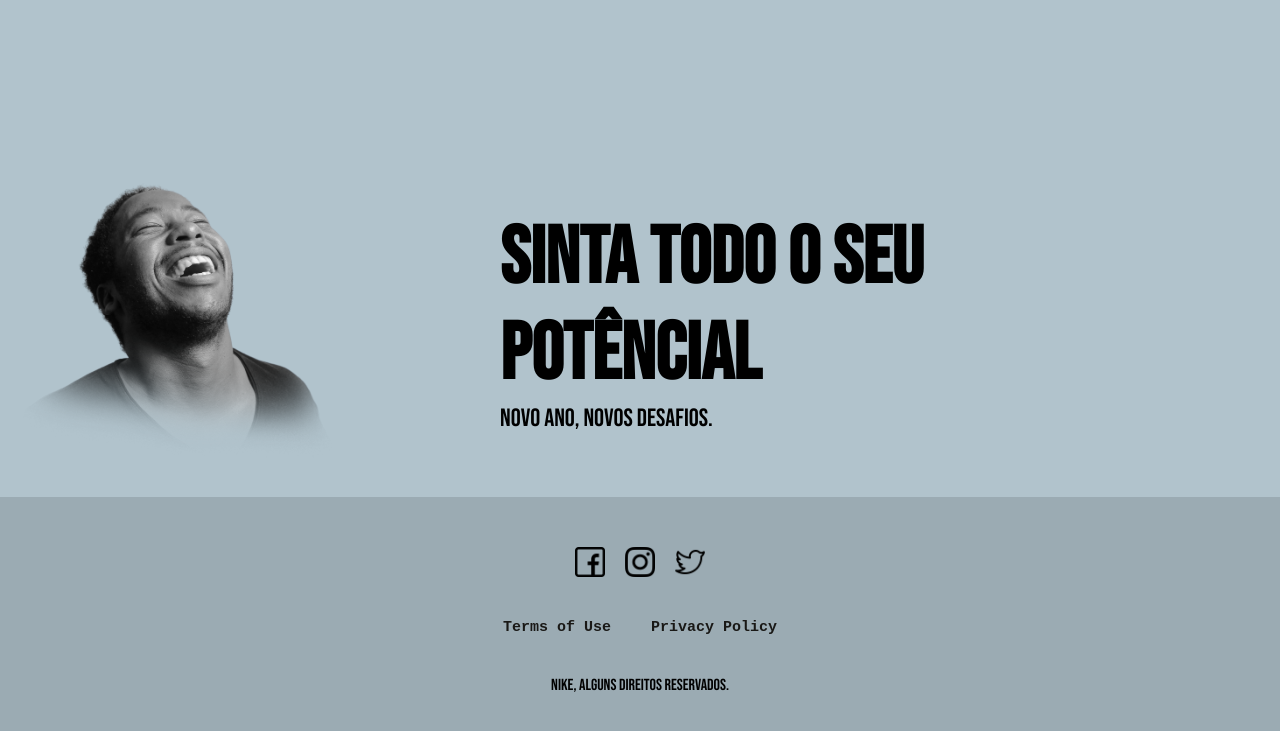
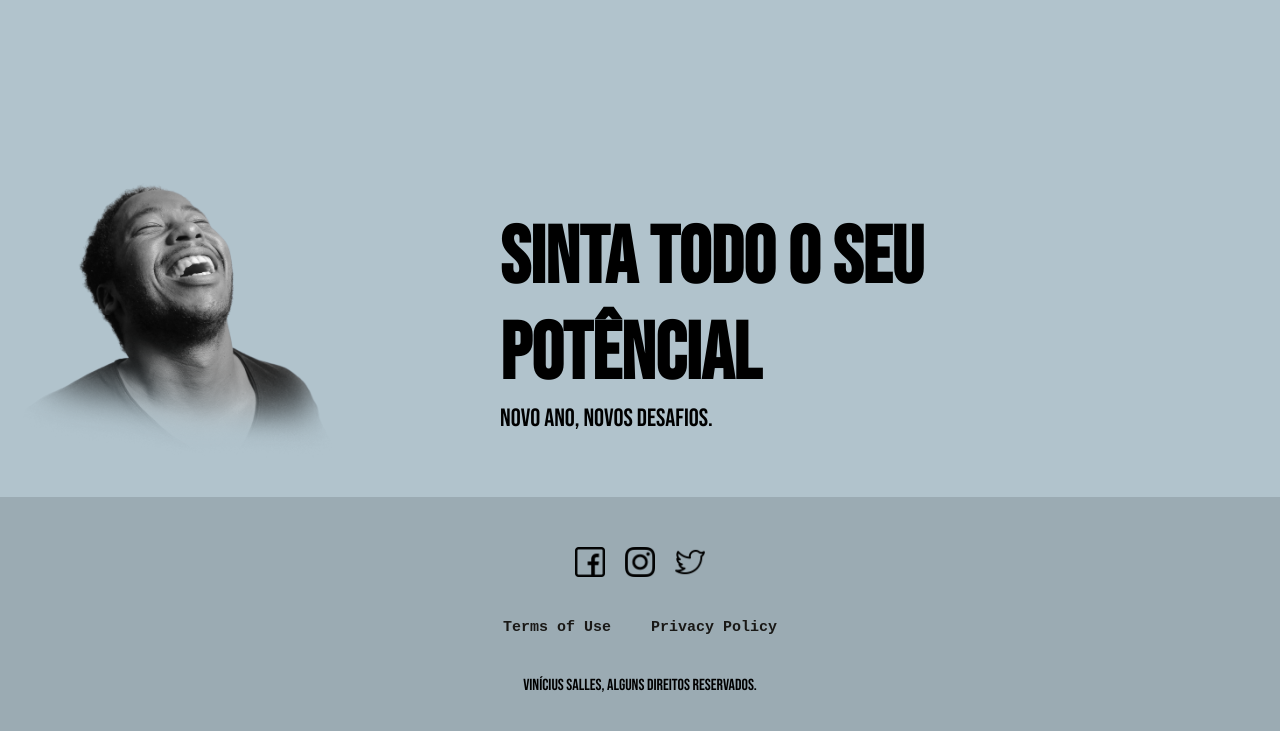
Before and after one commit to ViniciusSalles00/nikejordan, a plain HTML site: page index.html in a window 1280 px wide. Shown: the part 533-1264 px from the top of the page. Drawn offline with Linux system fonts and the light colour scheme.

Commit message:
Update index.html

```diff
--- a/index.html
+++ b/index.html
@@ -58,7 +58,7 @@
     <li><a href="https://www.nike.com.br/termos-de-uso">Terms of Use</a></li>
     <li><a href="/">Privacy Policy</a></li>
 </ul>
-    <p>Nike, Alguns Direitos reservados.</p>
+    <p>Vinícius Salles, Alguns Direitos reservados.</p>
 </footer>
 
 </body>
```
